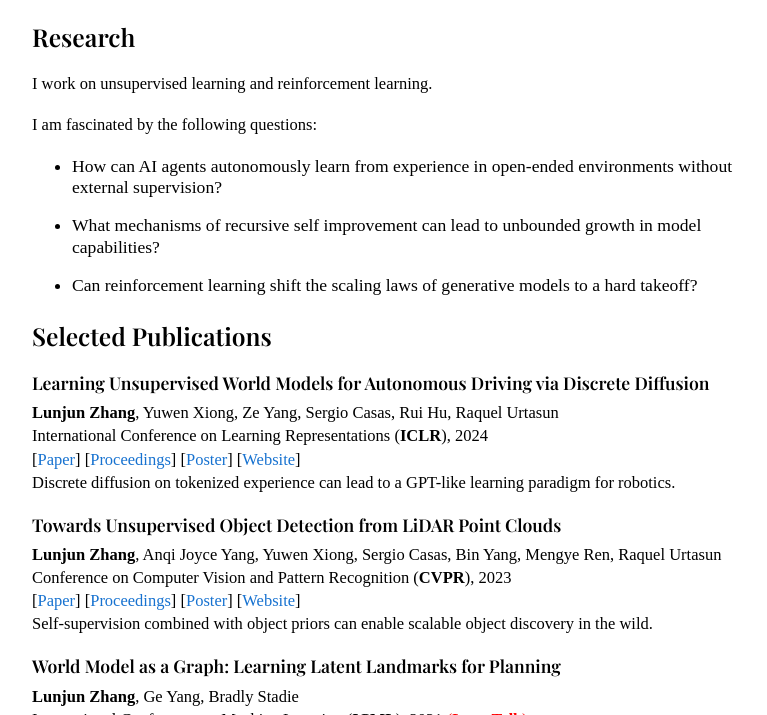
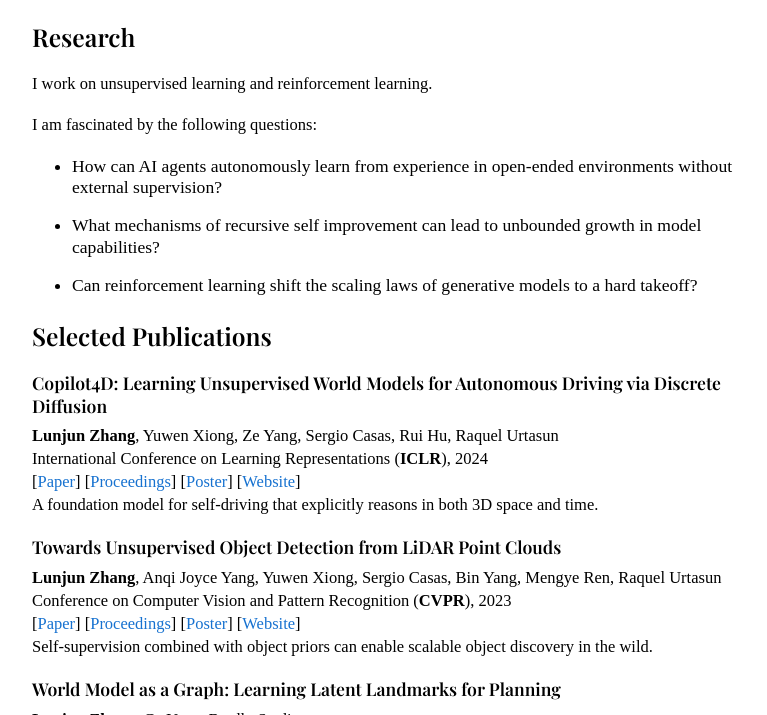
Before and after one commit to LunjunZhang/lunjunzhang.github.io, a plain HTML site: page index.html in a window 1280 px wide. Shown: the part 422-1137 px from the top of the page, without its empty margins (256-1023 px from the left). Drawn offline with nearby package versions, Linux system fonts and the light colour scheme.

Commit message:
paper name change

```diff
--- a/index.html
+++ b/index.html
@@ -96,11 +96,11 @@
 
     <h2>Selected Publications</h2>
     <article>
-        <h3>Learning Unsupervised World Models for Autonomous Driving via Discrete Diffusion</h3>
+        <h3>Copilot4D: Learning Unsupervised World Models for Autonomous Driving via Discrete Diffusion</h3>
         <p><b>Lunjun Zhang</b>, Yuwen Xiong, Ze Yang, Sergio Casas, Rui Hu, Raquel Urtasun</p>
         <p>International Conference on Learning Representations (<b>ICLR</b>), 2024</p>
         <p>[<a href="https://arxiv.org/abs/2311.01017" target="_blank">Paper</a>] [<a href="https://openreview.net/forum?id=Psl75UCoZM" target="_blank">Proceedings</a>] [<a href="https://www.cs.toronto.edu/~lunjun/world_model_4d/world_model_poster.pdf" target="_blank">Poster</a>] [<a href="https://waabi.ai/copilot-4d/" target="_blank">Website</a>] </p>
-        <p>Discrete diffusion on tokenized experience can lead to a GPT-like learning paradigm for robotics.</p>
+        <p>A foundation model for self-driving that explicitly reasons in both 3D space and time.</p>
     </article>
 
     <article>
```
